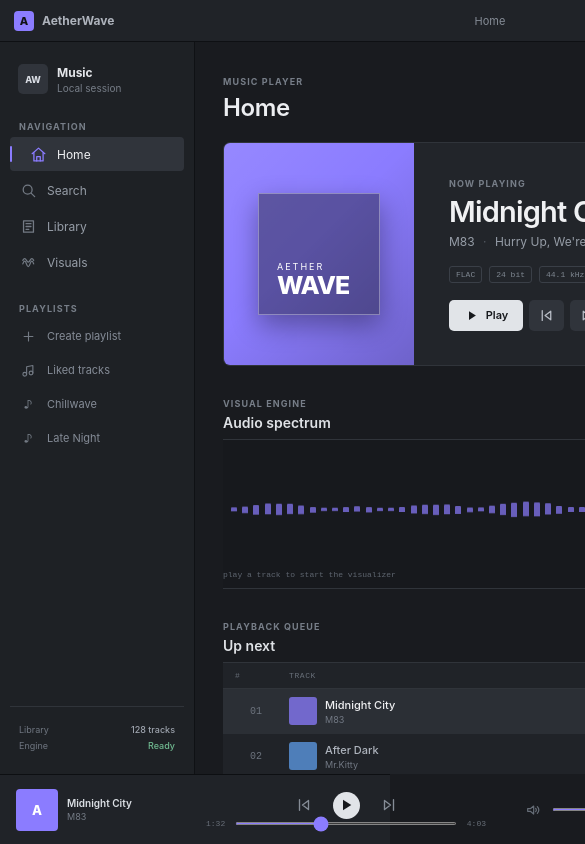
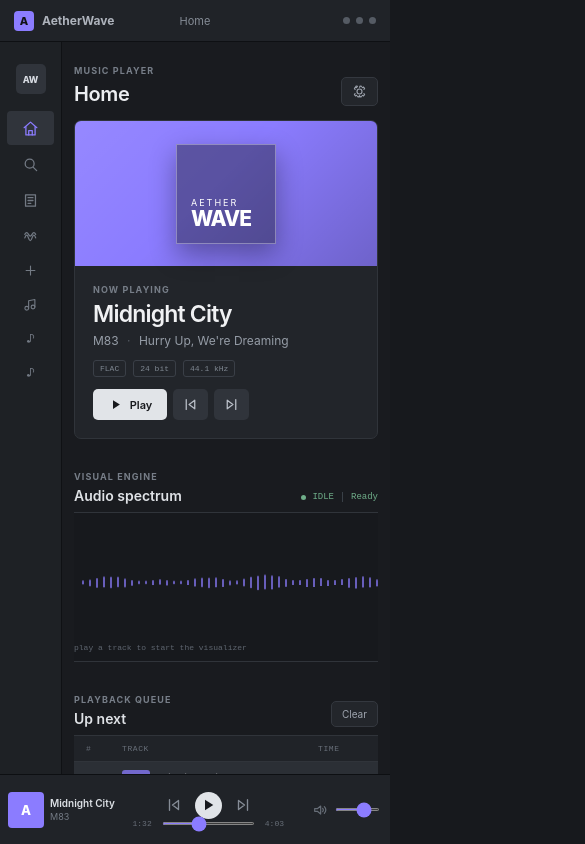
Before and after one commit to alyawiguna310-blip/AetherWave, a React (Vite) app: page / in a window 390 px wide. Shown: the top 844 px of the page, 585 px wide, since content can reach past the window. Built offline with nearby package versions, Linux system fonts and the light colour scheme.

Commit message:
Make UI responsive for square and restored windows

```diff
--- a/src/App.css
+++ b/src/App.css
@@ -8,11 +8,11 @@
 }
 * { box-sizing: border-box; }
 html, body, #root { width: 100%; height: 100%; margin: 0; }
-body { min-width: 980px; overflow: hidden; background: #17191d; }
+body { min-width: 0; min-height: 0; overflow: hidden; background: #17191d; }
 button, input { font: inherit; }
 button { border: 0; cursor: pointer; }
 
-.app { --accent: #8b7cff; width: 100%; height: 100vh; overflow: hidden; background: #191b1f; }
+.app { --accent: #8b7cff; width: 100%; height: 100%; min-width: 0; min-height: 0; display: grid; grid-template-rows: 42px minmax(0, 1fr) 70px; overflow: hidden; background: #191b1f; }
 .titlebar { height: 42px; display: grid; grid-template-columns: 1fr 1fr 1fr; align-items: center; padding: 0 14px; background: #202328; border-bottom: 1px solid #0e1013; color: #aeb3bc; font-size: 12px; user-select: none; }
 .app-name { display: flex; align-items: center; gap: 8px; font-weight: 650; }
 .app-symbol { width: 20px; height: 20px; display: grid; place-items: center; border-radius: 4px; background: var(--accent); color: #101116; font-weight: 800; font-size: 11px; }
@@ -20,8 +20,8 @@ button { border: 0; cursor: pointer; }
 .window-actions { display: flex; justify-content: flex-end; gap: 6px; }
 .window-actions span { width: 7px; height: 7px; border-radius: 50%; background: #555b64; font-size: 0; }
 
-.layout { display: flex; height: calc(100vh - 112px); min-height: 0; }
-.sidebar { width: 218px; flex: 0 0 218px; display: flex; flex-direction: column; padding: 16px 10px; background: #1e2125; border-right: 1px solid #0f1114; }
+.layout { display: flex; min-width: 0; min-height: 0; overflow: hidden; }
+.sidebar { width: 218px; flex: 0 1 218px; min-width: 0; display: flex; flex-direction: column; padding: 16px 10px; background: #1e2125; border-right: 1px solid #0f1114; }
 .library-heading { display: flex; gap: 9px; align-items: center; padding: 6px 8px 17px; }
 .avatar { width: 30px; height: 30px; display: grid; place-items: center; border-radius: 5px; background: #30343b; color: #d8dce3; font-size: 9px; font-weight: 800; }
 .library-heading strong, .library-heading small { display: block; }
@@ -44,7 +44,7 @@ nav { display: grid; gap: 2px; }
 .sidebar-footer b { color: #9da3ad; font-weight: 500; }
 .sidebar-footer .ready { color: #70ba91; }
 
-.content { flex: 1; min-width: 0; min-height: 0; padding: 27px 42px 28px; overflow-y: auto; overflow-x: hidden; scrollbar-width: none; }
+.content { flex: 1 1 auto; min-width: 0; min-height: 0; padding: 27px 42px 28px; overflow-y: auto; overflow-x: hidden; scrollbar-width: none; }
 .content::-webkit-scrollbar { width: 0; height: 0; display: none; }
 .page-heading { display: flex; align-items: end; justify-content: space-between; margin-bottom: 20px; }
 .page-heading h1 { margin: 4px 0 0; font-size: 24px; font-weight: 600; letter-spacing: -.4px; color: #eceef1; }
@@ -53,13 +53,13 @@ nav { display: grid; gap: 2px; }
 .settings:hover, .clear-button:hover { color: #e7e9ec; border-color: #484d55; }
 .settings:active, .clear-button:active { background: #2c3036; }
 
-.now-playing { min-height: 224px; display: flex; background: #22252a; border: 1px solid #30343a; border-radius: 7px; overflow: hidden; }
-.cover { width: 224px; flex: 0 0 224px; display: grid; place-items: center; position: relative; }
+.now-playing { min-height: 224px; display: flex; min-width: 0; background: #22252a; border: 1px solid #30343a; border-radius: 7px; overflow: hidden; }
+.cover { width: 224px; flex: 0 1 224px; min-width: 0; display: grid; place-items: center; position: relative; }
 .cover::after { content: ""; position: absolute; inset: 0; background: linear-gradient(135deg, #ffffff18, transparent 45%, #00000035); pointer-events: none; }
 .cover-inner { position: relative; z-index: 1; width: 122px; height: 122px; padding: 18px; display: flex; flex-direction: column; justify-content: flex-end; border: 1px solid #ffffff55; color: #fff; background: #10121766; box-shadow: 0 10px 25px #0005; }
 .cover-name { font-size: 9px; letter-spacing: 2px; }
 .cover-title { margin-top: 2px; font-size: 25px; line-height: .9; font-weight: 800; letter-spacing: -1px; }
-.now-info { padding: 31px 35px; display: flex; flex-direction: column; justify-content: center; }
+.now-info { min-width: 0; padding: 31px 35px; display: flex; flex-direction: column; justify-content: center; }
 .now-info h2 { margin: 5px 0 5px; font-size: 29px; font-weight: 600; letter-spacing: -.8px; color: #f0f1f3; }
 .now-info p { margin: 0; color: #969da7; font-size: 12px; }
 .now-info p span { padding: 0 5px; color: #555b64; }
@@ -103,7 +103,7 @@ nav { display: grid; gap: 2px; }
 .album, .duration { overflow: hidden; text-overflow: ellipsis; white-space: nowrap; color: #777e88; font-size: 10px; }
 .duration { text-align: right; font-family: ui-monospace, monospace; }
 
-.player { position: fixed; z-index: 10; bottom: 0; left: 0; right: 0; height: 70px; display: grid; grid-template-columns: 230px minmax(300px, 620px) 230px; justify-content: space-between; align-items: center; padding: 8px 16px; background: #202328; border-top: 1px solid #0d0f12; }
+.player { z-index: 10; min-width: 0; min-height: 0; display: grid; grid-template-columns: 230px minmax(300px, 620px) 230px; justify-content: space-between; align-items: center; padding: 8px 16px; background: #202328; border-top: 1px solid #0d0f12; }
 .player-song { display: flex; align-items: center; gap: 9px; min-width: 0; }
 .player-song > div:last-child { min-width: 0; }
 .mini-cover { width: 42px; height: 42px; flex: 0 0 42px; display: grid; place-items: center; border-radius: 4px; color: #fff; font-size: 13px; font-weight: 800; }
@@ -131,3 +131,43 @@ input[type="range"] { height: 3px; accent-color: var(--accent); cursor: pointer;
   .player { grid-template-columns: 190px minmax(280px, 1fr) 190px; }
   .cover { width: 190px; flex-basis: 190px; }
 }
+
+@media (max-width: 820px) {
+  .sidebar { width: 170px; flex-basis: 170px; }
+  .content { padding: 20px 18px 22px; }
+  .now-playing { min-height: 190px; }
+  .cover { width: 165px; flex-basis: 165px; }
+  .cover-inner { width: 105px; height: 105px; padding: 14px; }
+  .cover-title { font-size: 21px; }
+  .now-info { padding: 22px; }
+  .now-info h2 { font-size: 23px; overflow: hidden; text-overflow: ellipsis; white-space: nowrap; }
+  .table-head, .track-row { grid-template-columns: 34px minmax(0, 1.7fr) minmax(0, 1fr) 48px; gap: 8px; }
+  .player { grid-template-columns: minmax(125px, 1fr) minmax(220px, 1.6fr) minmax(125px, 1fr); padding: 8px 10px; }
+  .volume input { width: 65px; flex-basis: 65px; }
+}
+
+@media (max-width: 680px) {
+  .sidebar { width: 62px; flex-basis: 62px; padding-left: 7px; padding-right: 7px; }
+  .library-heading > div:last-child, .nav-label, .nav-link > span:last-child, .playlist-link > span:last-child, .sidebar-footer { display: none; }
+  .library-heading { justify-content: center; padding: 6px 0 17px; }
+  .nav-link, .playlist-link { justify-content: center; padding: 8px 4px; }
+  .nav-link.active::before { display: none; }
+  .content { padding: 16px 12px 18px; }
+  .page-heading { margin-bottom: 14px; }
+  .page-heading h1 { font-size: 20px; }
+  .settings span { display: none; }
+  .now-playing { min-height: 0; flex-direction: column; }
+  .cover { width: 100%; height: 145px; flex: 0 0 145px; }
+  .cover-inner { width: 100px; height: 100px; }
+  .now-info { padding: 18px; }
+  .format-line { margin: 12px 0; flex-wrap: wrap; }
+  .table-head, .track-row { grid-template-columns: 28px minmax(0, 1fr) 48px; }
+  .table-head span:nth-child(3), .track-row .album { display: none; }
+  .player { grid-template-columns: minmax(95px, 1fr) minmax(120px, 1.3fr) 90px; gap: 8px; padding: 7px 8px; }
+  .player-song { gap: 6px; }
+  .mini-cover { width: 36px; height: 36px; flex-basis: 36px; }
+  .transport-buttons { gap: 9px; }
+  .volume { gap: 4px; }
+  .volume input { width: 45px; flex-basis: 45px; }
+  .volume > span:last-child { display: none; }
+}
```
